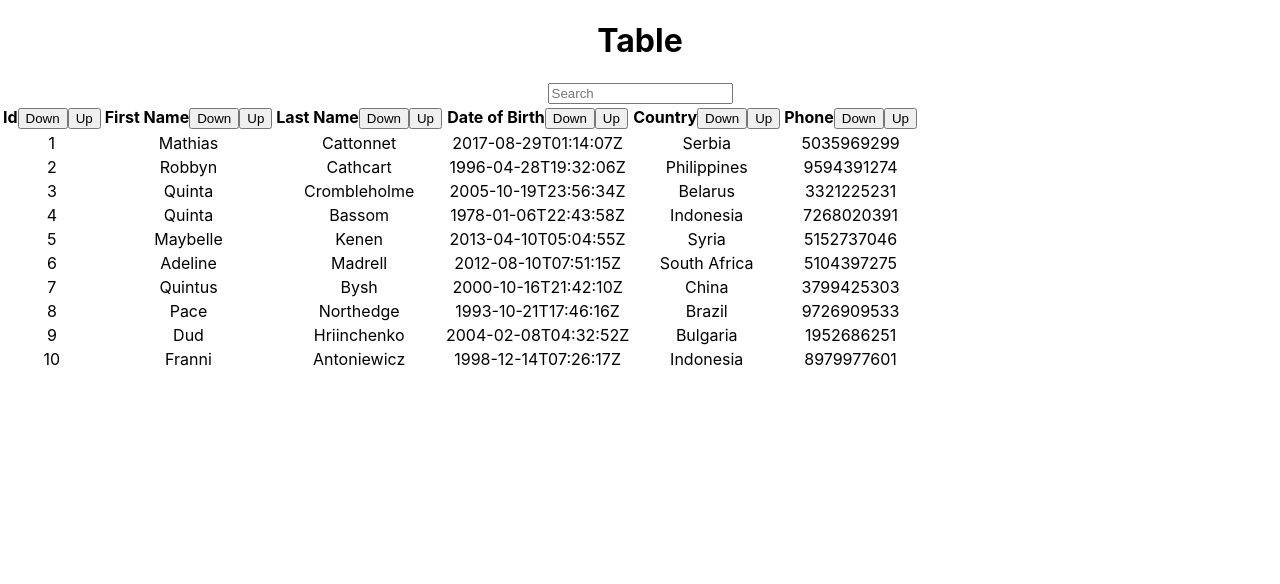
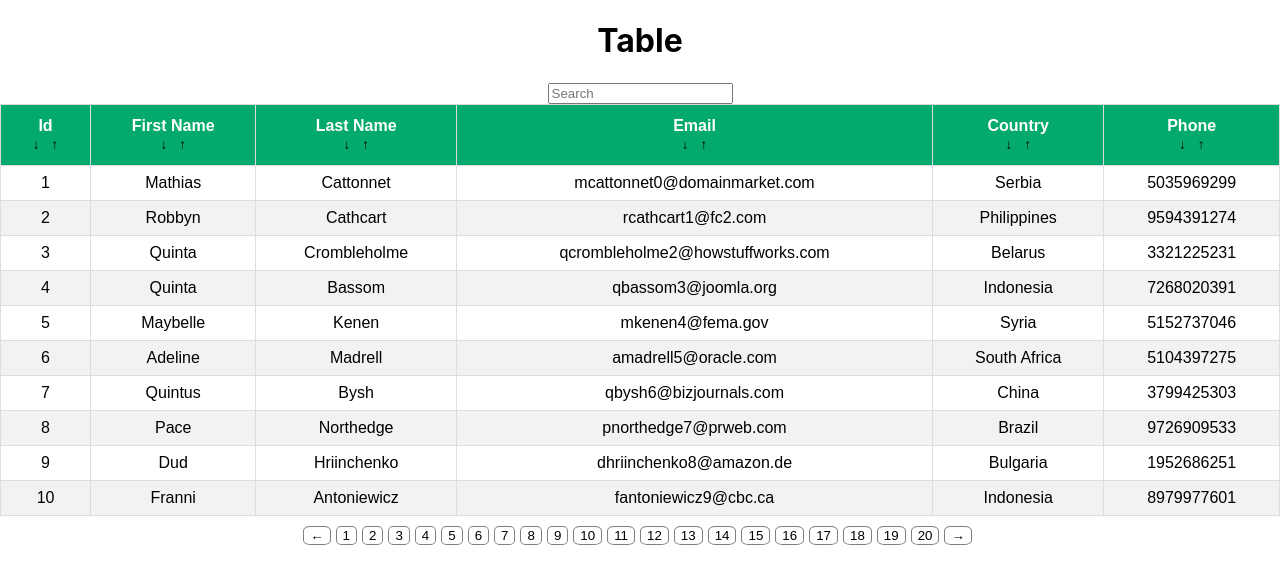
Before and after one commit to NikolasGumenyuk/my-react-table-v2, a React (Create React App) app: page / in a window 1280 px wide. Shown: the top 584 px of the page. Built offline with nearby package versions, Linux system fonts and the light colour scheme.

Commit message:
add pagination

```diff
--- a/package.json
+++ b/package.json
@@ -6,6 +6,7 @@
     "@testing-library/jest-dom": "^5.16.2",
     "@testing-library/react": "^12.1.3",
     "@testing-library/user-event": "^13.5.0",
+    "classnames": "^2.3.1",
     "react": "^17.0.2",
     "react-dom": "^17.0.2",
     "react-scripts": "5.0.0",
--- a/src/components/BasicTable.js
+++ b/src/components/BasicTable.js
@@ -1,16 +1,18 @@
-import React from "react";
+import React, { useState, useEffect } from "react";
 import MOCK_DATA from "./MOCK_DATA.json";
 import { COLUMNS } from "./columns";
 import { Headers } from "./Headers";
 import { Body } from "./Body";
+import Pagination from "./Pagination";
 
 export const BasicTable = () => {
-  const [data, setData] = React.useState(MOCK_DATA.slice(0, 10));
-  const [search, setSearch] = React.useState("");
-  const [searchResults, setSearchResults] = React.useState([]);
+  const [data, setData] = useState(MOCK_DATA);
+  const [search, setSearch] = useState("");
+  const [searchResults, setSearchResults] = useState([]);
+  const [currentPage, setCurrentPage] = useState(1);
+  const [itemPerPage] = useState(10);
   const columns = COLUMNS;
   let sortedData = data;
-
 
   const sortData = (fieldName, direction) => {
     const sortDownFunc = (a, b) =>
@@ -27,7 +29,7 @@ export const BasicTable = () => {
   const handleChange = (event) => {
     setSearch(event.target.value);
   };
-  React.useEffect(() => {
+  useEffect(() => {
     const results = data.filter((item) => {
       const valueArray = Object.values(item).map((item) =>
         (item + "").toLowerCase()
@@ -37,8 +39,15 @@ export const BasicTable = () => {
     });
 
     setSearchResults(results);
+  }, [search, data]);
 
-  }, [search, data]);
+  const lastItemIndex = currentPage * itemPerPage;
+  const firstItemIndex = lastItemIndex - itemPerPage;
+  const currentItem = data.slice(firstItemIndex, lastItemIndex);
+
+  const paginate = (pageNamber) => setCurrentPage(pageNamber);
+  const nextPage = () => setCurrentPage((prev) => prev + 1);
+  const prevPage = () => setCurrentPage((prev) => prev - 1);
 
   return (
     <>
@@ -57,13 +66,34 @@ export const BasicTable = () => {
           </tr>
         </thead>
         <tbody>
-          {data.map((item, index) => (
-            <tr key={index} className={search.trim().length && !!searchResults.find(s => s.id === item.id) ? 'color' : ''}>
+          {currentItem.map((item, index) => (
+            <tr
+              key={index}
+              className={
+                search.trim().length &&
+                !!searchResults.find((s) => s.id === item.id)
+                  ? "color"
+                  : ""
+              }
+            >
               <Body columns={columns} item={item} />
             </tr>
           ))}
         </tbody>
       </table>
+      <div className="pagination">
+        <button onClick={prevPage} className="arrow-button">
+          <span>←</span>
+        </button>
+        <Pagination
+          itemPerPage={itemPerPage}
+          totalItems={data.length}
+          paginate={paginate}
+        />
+        <button onClick={nextPage} className="arrow-button">
+          <span>→</span>
+        </button>
+      </div>
     </>
   );
 };
--- a/src/components/Body.js
+++ b/src/components/Body.js
@@ -4,8 +4,6 @@ export function Body(props) {
   const { columns, item } = props;
 
   return columns.map((column) => (
-    <td key={item.id + column.accessor}>
-      {item[column.accessor]}
-    </td>
+    <td key={item.id + column.accessor}>{item[column.accessor]}</td>
   ));
 }
--- a/src/components/Headers.js
+++ b/src/components/Headers.js
@@ -5,14 +5,17 @@ export function Headers(props) {
 
   return (
     <th>
-      {name}
-
-      <button onClick={() => props.onClick(props.column.accessor, "down")}>
-        Down
-      </button>
-      <button onClick={() => props.onClick(props.column.accessor, "up")}>
-        Up
-      </button>
+      <div className="table-header">
+        <span>{name}</span>
+        <div>
+          <button onClick={() => props.onClick(props.column.accessor, "down")}>
+            ↓
+          </button>
+          <button onClick={() => props.onClick(props.column.accessor, "up")}>
+            ↑
+          </button>
+        </div>
+      </div>
     </th>
   );
 }
--- /dev/null
+++ b/src/components/Pagination.js
@@ -0,0 +1,25 @@
+import React from "react";
+
+const Pagination = ({ itemPerPage, totalItems, paginate }) => {
+  const pageNumbers = [];
+
+  for (let i = 1; i <= Math.ceil(totalItems / itemPerPage); i++) {
+    pageNumbers.push(i);
+  }
+
+  return (
+    <div>
+      {pageNumbers.map((number) => (
+        <button
+          key={number}
+          className="page-link page-item"
+          onClick={() => paginate(number)}
+        >
+          {number}
+        </button>
+      ))}
+    </div>
+  );
+};
+
+export default Pagination;
--- a/src/components/columns.js
+++ b/src/components/columns.js
@@ -12,8 +12,8 @@ export const COLUMNS = [
     accessor: "last_name",
   },
   {
-    header: "Date of Birth",
-    accessor: "date_of_birth",
+    header: "Email",
+    accessor: "email",
   },
   {
     header: "Country",
--- a/src/index.css
+++ b/src/index.css
@@ -1,17 +1,70 @@
 body {
   margin: 0;
-  font-family: -apple-system, BlinkMacSystemFont, 'Segoe UI', 'Roboto', 'Oxygen',
-    'Ubuntu', 'Cantarell', 'Fira Sans', 'Droid Sans', 'Helvetica Neue',
+  font-family: -apple-system, BlinkMacSystemFont, "Segoe UI", "Roboto", "Oxygen",
+    "Ubuntu", "Cantarell", "Fira Sans", "Droid Sans", "Helvetica Neue",
     sans-serif;
   -webkit-font-smoothing: antialiased;
   -moz-osx-font-smoothing: grayscale;
 }
 
 code {
-  font-family: source-code-pro, Menlo, Monaco, Consolas, 'Courier New',
+  font-family: source-code-pro, Menlo, Monaco, Consolas, "Courier New",
     monospace;
 }
 
 .color {
-  background: yellow;
+  background: yellow !important;
 }
+
+table {
+  font-family: Arial, Helvetica, sans-serif;
+  border-collapse: collapse;
+  width: 100%;
+}
+
+table td,
+table th {
+  border: 1px solid #ddd;
+  padding: 8px;
+}
+
+table tr:nth-child(even) {
+  background-color: #f2f2f2;
+}
+
+table tr:hover {
+  background-color: #ddd;
+}
+
+table th,
+tfoot td {
+  padding-top: 12px;
+  padding-bottom: 12px;
+  text-align: center;
+  background-color: #04aa6d;
+  color: white;
+}
+.table-header {
+  display: flex;
+  flex-direction: column;
+}
+button {
+  border: none;
+  background: transparent;
+}
+.page-item {
+  margin-right: 5px;
+  margin-top: 10px;
+  border: 1px solid gray;
+  border-radius: 25%;
+}
+.pagination {
+  justify-content: center;
+  display: flex;
+}
+.arrow-button {
+  margin-right: 5px;
+  margin-top: 10px;
+  border: 1px solid gray;
+  border-radius: 25%;
+}
```
Also changed, not shown: 1 other file (tests, documents, lock files or other folders).
